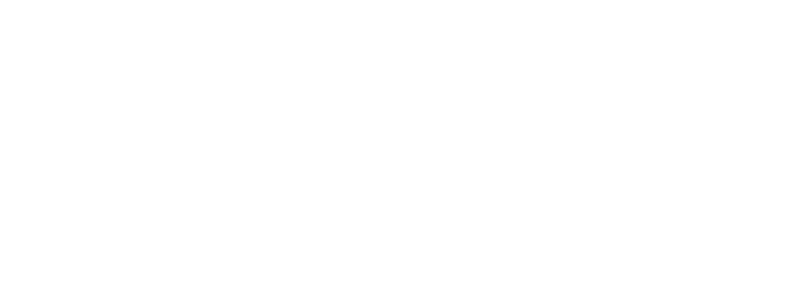
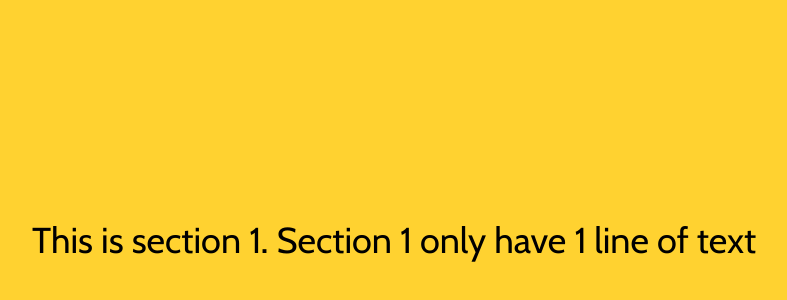
Before and after one commit to KaonWry/your-needs-everyday, a Next.js app: page / in a window 1280 px wide. Shown: the part 160-460 px from the top of the page, without its empty margins (246-1033 px from the left). Built offline with nearby package versions, Linux system fonts and the light colour scheme.

Commit message:
Rollback to the working version

```diff
--- a/app/components/section1.js
+++ b/app/components/section1.js
@@ -1,9 +1,8 @@
-const Section1 = ({inputValue}) => {
+const Section1 = () => {
   return (
     <section className="sections">
       <div className="sections-content">
-        <p>Halo <span className="font-bold">{inputValue}</span></p>
-        <p>Mari kita belajar sesuatu, yuk !!</p>
+        <p>This is section 1. Section 1 only have 1 line of text</p>
       </div>
     </section>
   );
--- a/app/page.js
+++ b/app/page.js
@@ -39,4 +39,23 @@
     { bg: "bg-fuchsia-300", component: <Section3 /> },
   ];
 
+  return (
+    <div className="h-screen overflow-y-scroll snap-y snap-mandatory scroll-smooth">
+      {sections.map((item, index) => (
+        <div key={index}>
+          <div className={`snap-start font-cabin ${item.bg}`}>
+            {item.component}
+          </div>
+          {index < sections.length - 1 && (
+            <div
+              className={`h-[50vh] bg-gradient-to-b ${item.from} ${item.to}`}
+            ></div>
+          )}
+        </div>
+      ))}
+      <div className="snap-start font-caveat">
+        <Footer />
+      </div>
+    </div>
+  );
 }
```
